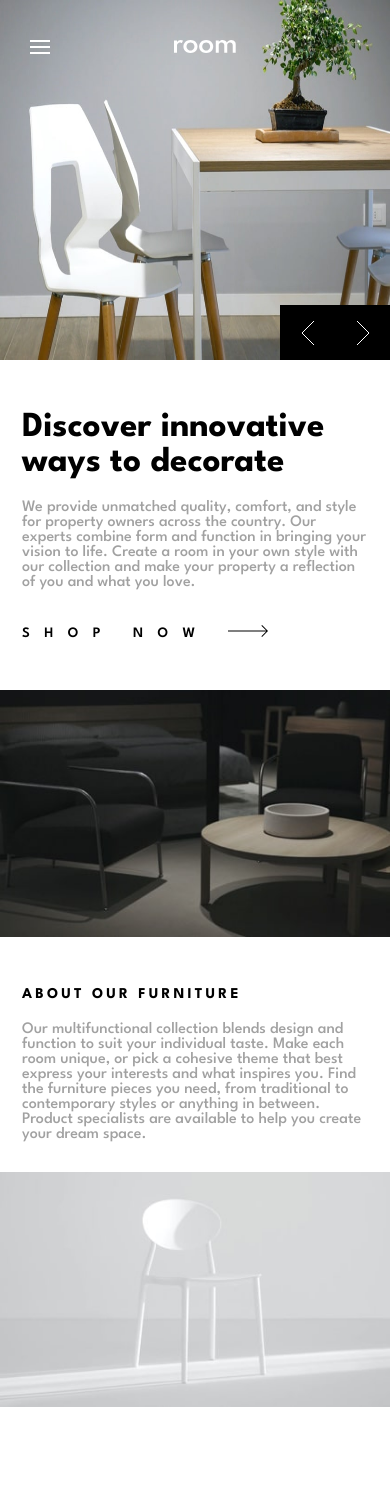
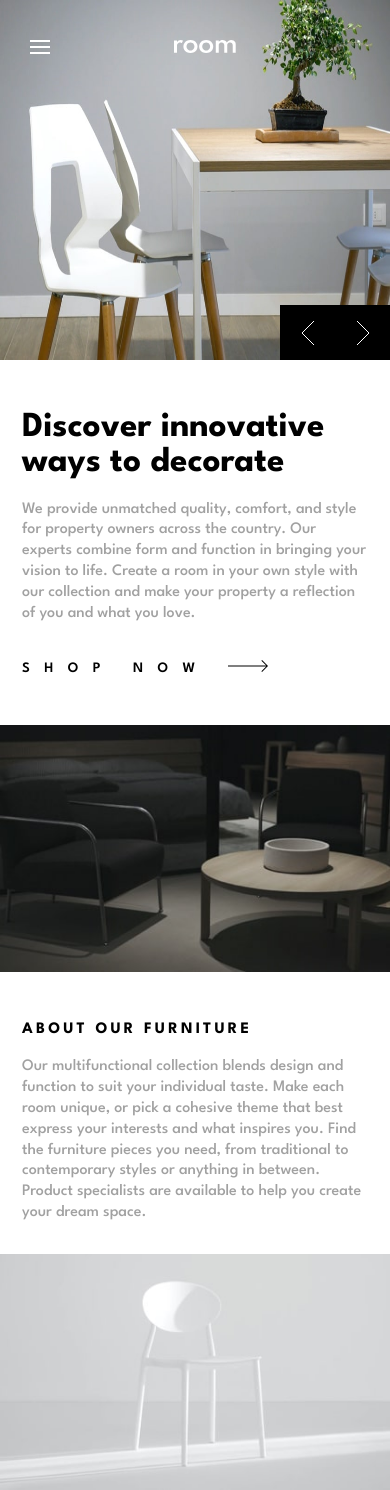
Before and after one commit to mslysz/FEMProject_7, a React (Vite) app: page / in a window 390 px wide. Before the commit the page ends 1407 px from the top, so only its background shows below. Built offline with nearby package versions, Linux system fonts and the light colour scheme.

Commit message:
Media query styles have been added to adapt the site to specific screen resolutions.

```diff
--- a/src/_about.scss
+++ b/src/_about.scss
@@ -1,16 +1,47 @@
 .about {
+  display: flex;
+  flex-direction: column;
+  width: 100%;
+
+  @media (min-width: 1125px) {
+    flex-direction: row;
+  }
+
+  &__image {
+    @media (min-width: 1140px) {
+      object-fit: cover;
+      width: 22%;
+      min-width: 440px;
+    }
+  }
+
   &__info {
     padding: 5em 2.2em 3em;
+
+    @media (min-width: 768px) {
+      padding: 2em;
+      min-width: 400px;
+    }
     &-title {
-      font-size: 1.5em;
+      font-size: 1rem;
       font-weight: 700;
       letter-spacing: 0.2rem;
+      @media (min-width: 768px) {
+        text-align: center;
+      }
+      @media (min-width: 1400px) {
+        font-size: 1.1rem;
+      }
     }
     &-description {
       font-weight: 500;
       padding: 1.3em 0 0 0;
       font-size: 1rem;
       color: $DarkGray;
+      line-height: 1.3;
+      @media (min-width: 436px) {
+        font-size: 1.1rem;
+      }
     }
   }
 }
--- a/src/_header.scss
+++ b/src/_header.scss
@@ -3,7 +3,9 @@
   position: absolute;
   width: 100%;
   padding: 4em 3em;
-
+  // @media (min-width: 1125px) {
+  //   width: 0;
+  // }
   &__logo {
     margin-right: auto;
     z-index: 10;
@@ -19,6 +21,9 @@
   &--hidden {
     display: none;
   }
+  @media (min-width: 1125px) {
+    display: none;
+  }
 }
 .close-icon {
   display: none;
--- a/src/_hero.scss
+++ b/src/_hero.scss
@@ -1,21 +1,45 @@
 .hero {
-  width: 100%;
+  display: flex;
+  flex-direction: column;
+  @media (min-width: 1125px) {
+    flex-direction: row;
+  }
   &__image {
     min-height: 360px;
   }
   &__info {
     position: relative;
     padding: 5em 2.2em;
+
+    @media (min-width: 768px) {
+      padding: 5em 3em;
+    }
+
+    @media (min-width: 1400px) {
+      position: relative;
+      padding: 10em 8.5em;
+    }
+
     &-title {
       font-size: 2.2rem;
       font-weight: 700;
       line-height: 1;
+      @media (min-width: 1400px) {
+        font-size: 2.4rem;
+      }
     }
     &-description {
       padding: 1.2em 0 2.2em 0;
       font-size: 1rem;
       font-weight: 500;
       color: $DarkGray;
+      line-height: 1.3;
+      @media (min-width: 1125px) {
+        padding-bottom: 1em;
+      }
+      @media (min-width: 1400px) {
+        font-size: 1.1rem;
+      }
     }
     &-arrowIcon {
       text-decoration: none;
@@ -23,6 +47,9 @@
       font-weight: 600;
       font-size: 0.9rem;
       letter-spacing: 1em;
+      &:hover {
+        color: $DarkGray;
+      }
       img {
         display: inline-block;
       }
@@ -33,6 +60,12 @@
     display: flex;
     right: 0;
     top: -55px;
+    @media (min-width: 1125px) {
+      position: absolute;
+      left: 0;
+      top: 454px;
+    }
+
     .prev-btn,
     .next-btn {
       display: flex;
@@ -45,6 +78,10 @@
       border: none;
       cursor: pointer;
       transition: 0.3s;
+      @media (min-width: 1125px) {
+        height: 80px;
+        width: 80px;
+      }
     }
     .prev-btn:hover,
     .next-btn:hover {
```
